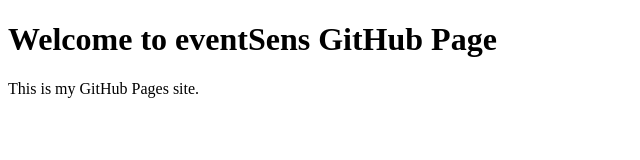
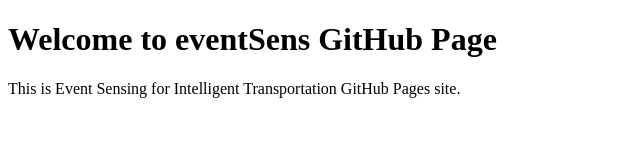
Before and after one commit to eventsens/eventsens.github.io, a plain HTML site: page index.html in a window 1280 px wide. Shown: the whole page, without its empty margins (0-640 px from the left). Drawn offline with Linux system fonts and the light colour scheme.

Commit message:
Update index.html

```diff
--- a/index.html
+++ b/index.html
@@ -5,6 +5,6 @@
 </head>
 <body>
   <h1>Welcome to eventSens GitHub Page</h1>
-  <p>This is my GitHub Pages site.</p>
+  <p>This is Event Sensing for Intelligent Transportation GitHub Pages site.</p>
 </body>
 </html>
```
